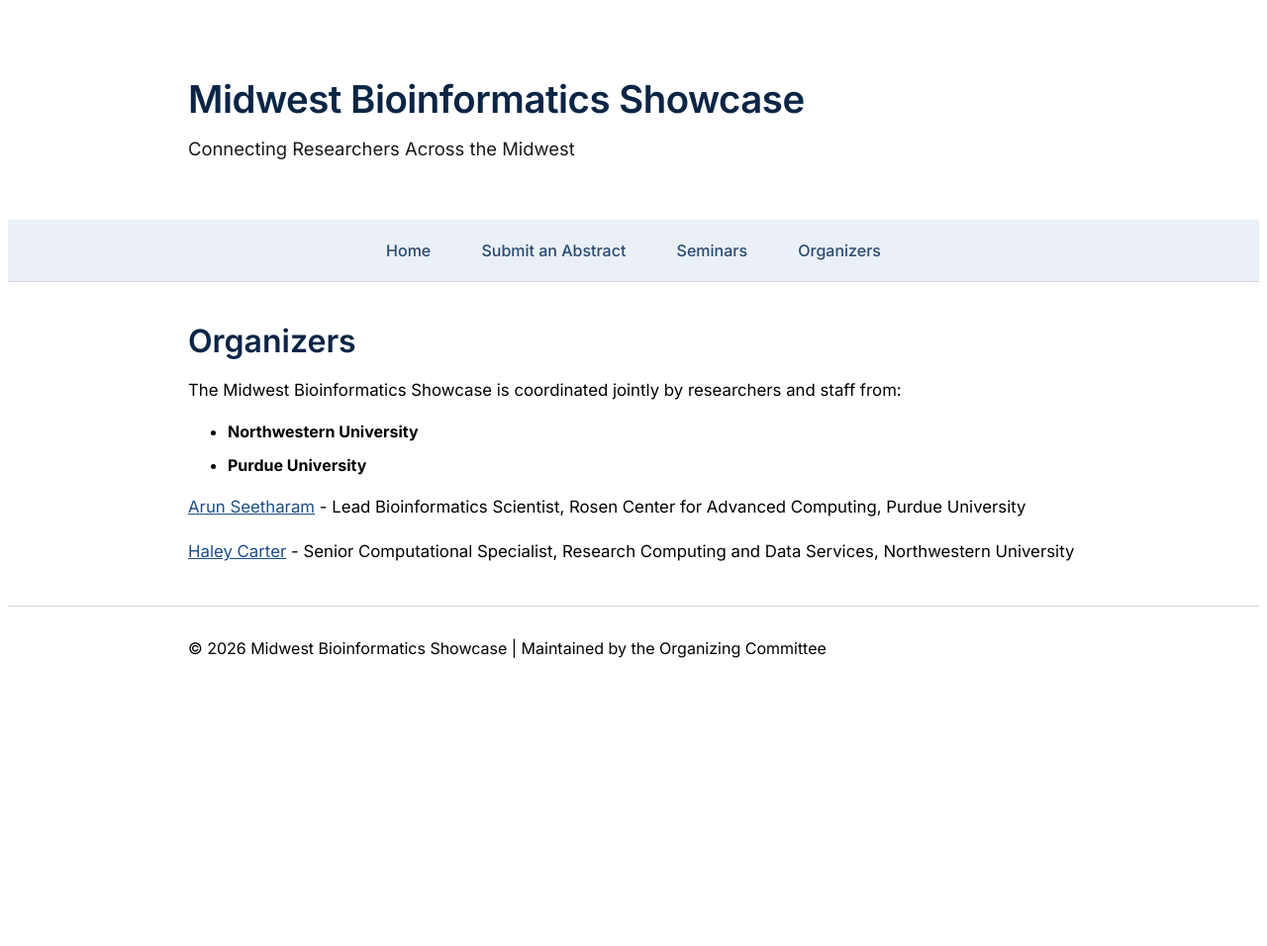
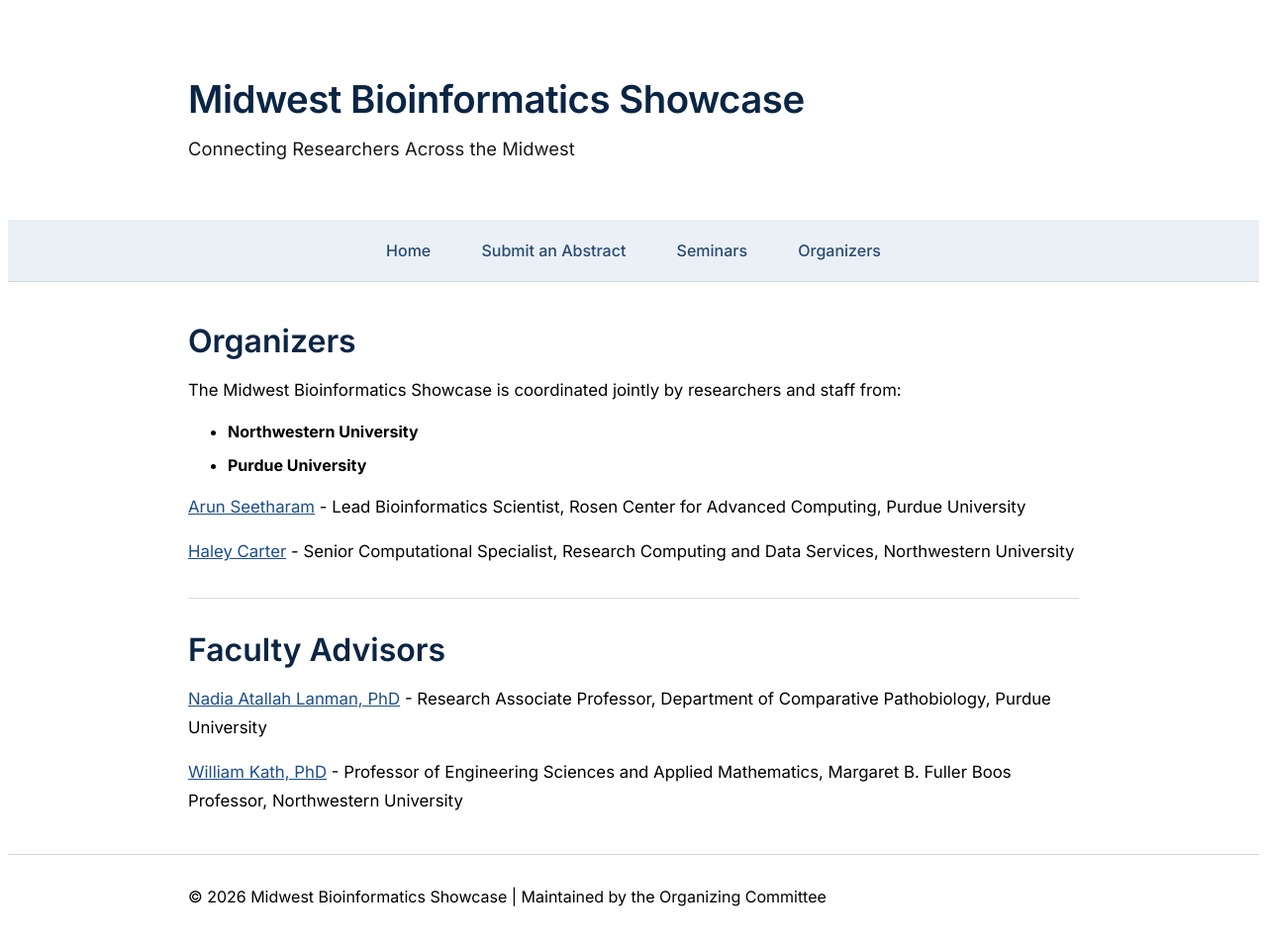
Before and after one commit to Midwest-Bioinformatics-Showcase/midwest-bioinformatics-showcase.github.io, a Jekyll site: the page built from organizers.md, in a window 1280 px wide. Shown: the whole page at 99% size. Built offline with Jekyll 4.4.1, drawn with Linux system fonts in a browser that asks for light colours; before the commit the page ends 900 px from its top, so only the background shows below that.

Commit message:
updated faculty advisors

```diff
--- a/organizers.md
+++ b/organizers.md
@@ -13,3 +13,11 @@
 [Arun Seetharam](https://www.rcac.purdue.edu/index.php/about/staff/aseethar) - Lead Bioinformatics Scientist, Rosen Center for Advanced Computing, Purdue University
 
 [Haley Carter](https://www.it.northwestern.edu/departments/it-services-support/research/staff/carter.html) - Senior Computational Specialist, Research Computing and Data Services, Northwestern University
+
+---
+
+# Faculty Advisors
+
+[Nadia Atallah Lanman, PhD](https://vet.purdue.edu/directory/person.php?id=1254) - Research Associate Professor, Department of Comparative Pathobiology, Purdue University
+
+[William Kath, PhD](https://www.mccormick.northwestern.edu/research-faculty/directory/profiles/kath-william.html) - Professor of Engineering Sciences and Applied Mathematics, Margaret B. Fuller Boos Professor, Northwestern University
```
Also changed, not shown: 1 other file.
